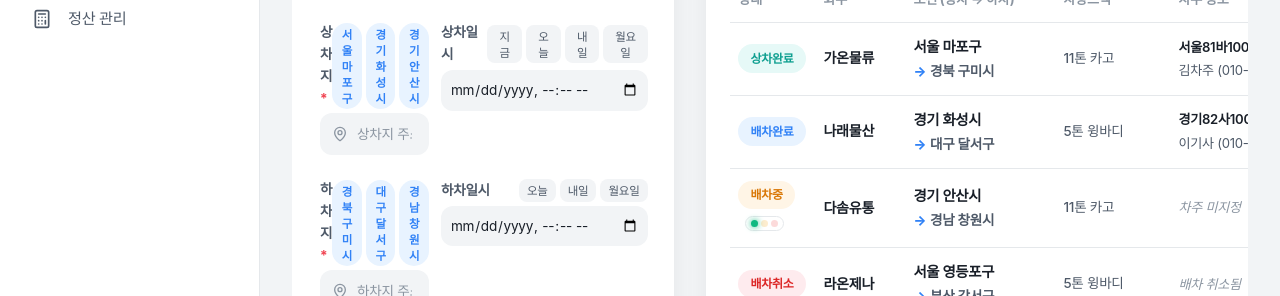
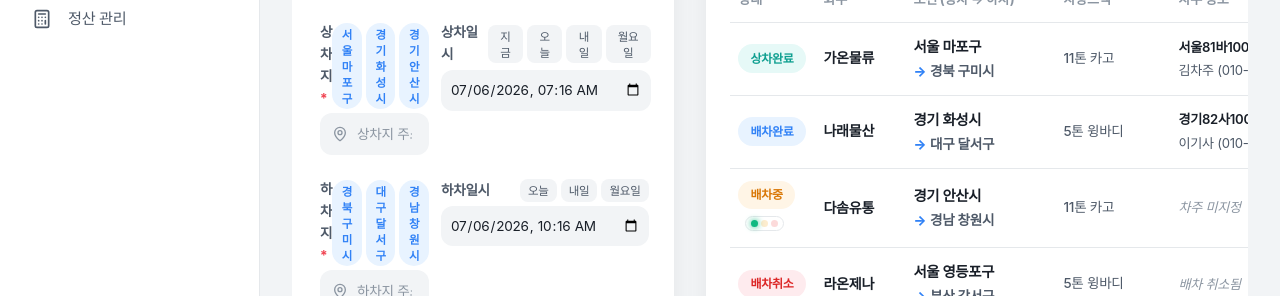
Before and after one commit to Limook/nb, a React (Vite) app: page /dispatches in a window 1280 px wide. Shown: the part 355-651 px from the top of the page. Built offline with nearby package versions, Linux system fonts and the light colour scheme; a web font is replaced by a local one.

Commit message:
Set default origin date to current time and destination date to current time + 3 hours

```diff
--- a/src/pages/Dispatches.tsx
+++ b/src/pages/Dispatches.tsx
@@ -695,14 +695,35 @@ const carTypes = ['카고', '윙바디', '탑차', '냉장탑', '냉동탑', '
 type DispatchStatus = 'dispatching' | 'dispatched' | 'cancelled' | 'loaded' | 'unloaded' | 'completed'
 
 export default function Dispatches() {
-  const [formData, setFormData] = useState({
+  const getLocalDateTimeString = (date: Date) => {
+    const year = date.getFullYear();
+    const month = String(date.getMonth() + 1).padStart(2, '0');
+    const day = String(date.getDate()).padStart(2, '0');
+    const hours = String(date.getHours()).padStart(2, '0');
+    const minutes = String(date.getMinutes()).padStart(2, '0');
+    return `${year}-${month}-${day}T${hours}:${minutes}`;
+  };
+
+  const getInitialDates = () => {
+    const now = new Date();
+    const later = new Date();
+    later.setHours(later.getHours() + 3);
+    return {
+      originDate: getLocalDateTimeString(now),
+      destinationDate: getLocalDateTimeString(later)
+    };
+  };
+
+  const [formData, setFormData] = useState(() => {
+    const dates = getInitialDates();
+    return {
       clientName: '',
       clientPhone: '',
       clientContact: '',
       origin: '',
-    originDate: '',
+      originDate: dates.originDate,
       destination: '',
-    destinationDate: '',
+      destinationDate: dates.destinationDate,
       tonnage: '',
       carType: '',
       weight: '',
@@ -712,7 +733,8 @@ export default function Dispatches() {
       settleDate: '',
       cargoItem: '',
       memo: ''
-  })
+    };
+  });
 
   // Dispatches state (Database representation in memory)
   const [dispatches, setDispatches] = useState<any[]>(() => {
@@ -2251,14 +2273,15 @@ export default function Dispatches() {
   }
 
   const handleResetForm = () => {
+    const dates = getInitialDates();
     setFormData({
       clientName: '',
       clientPhone: '',
       clientContact: '',
       origin: '',
-      originDate: '',
+      originDate: dates.originDate,
       destination: '',
-      destinationDate: '',
+      destinationDate: dates.destinationDate,
       tonnage: '',
       carType: '',
       weight: '',
```
Lines whose indentation alone changed are shown as unchanged.
